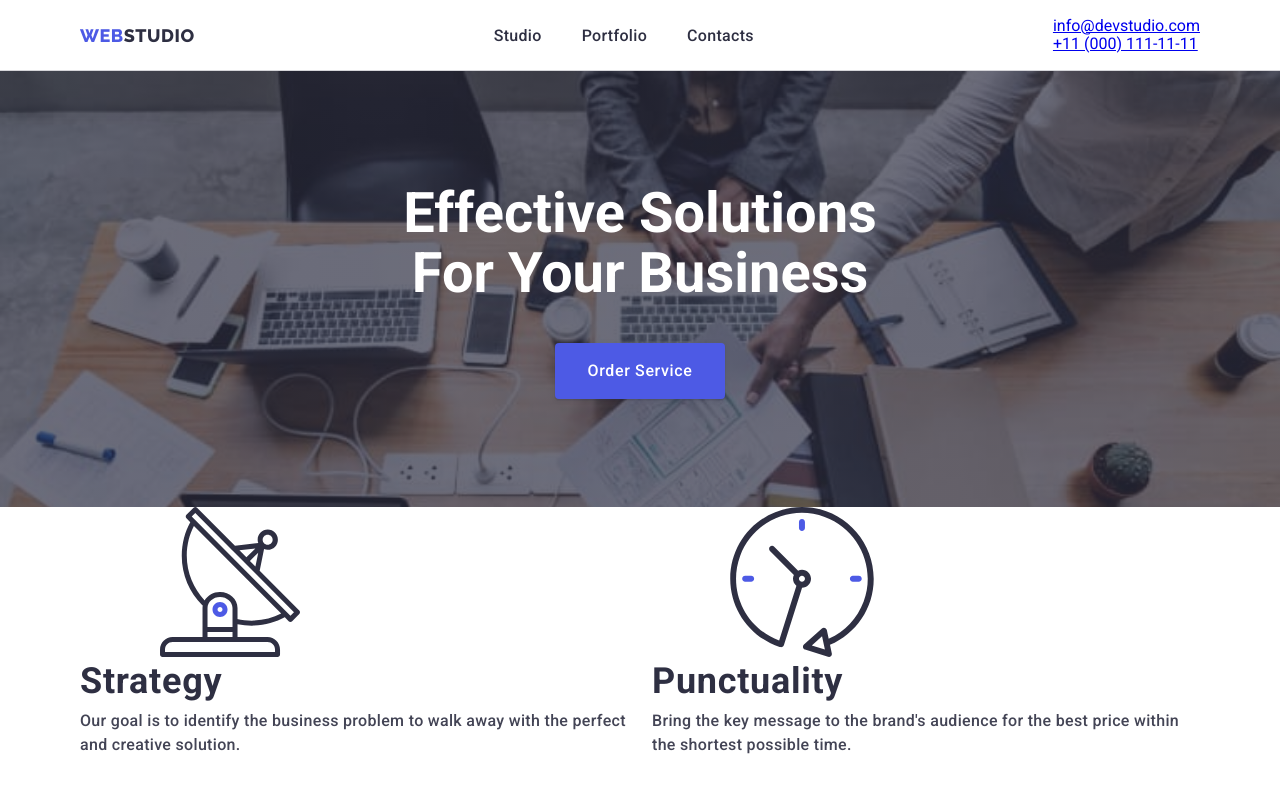
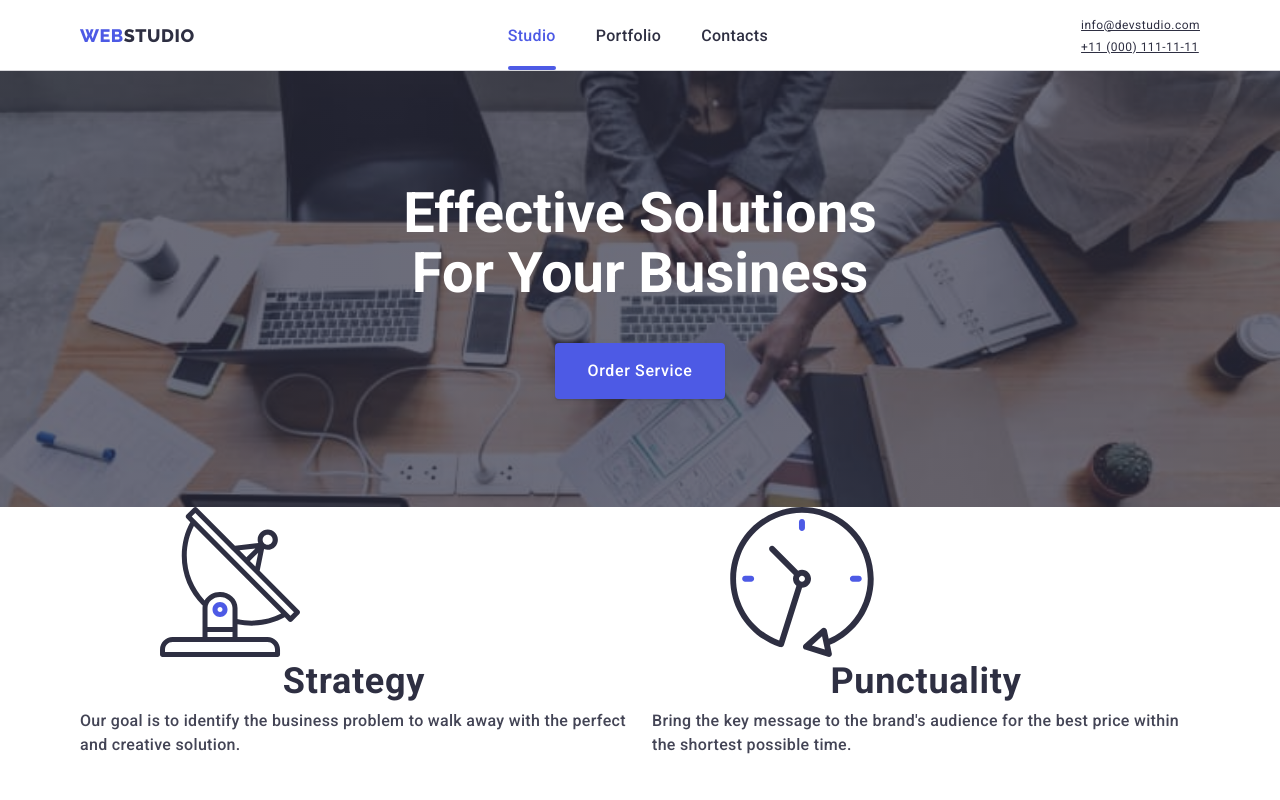
Before and after one commit to Dima-kzk/goit-markup-hw-07, a plain HTML site: page index.html in a window 1280 px wide. Shown: the top 800 px of the page. Drawn offline with nearby package versions, Linux system fonts and the light colour scheme.

Commit message:
correction_5

```diff
--- a/css/styles.css
+++ b/css/styles.css
@@ -384,8 +384,23 @@ p {
 
 /*=================== features ======================*/
 
+
 .features-title {
+    text-align: center;
+    font-weight: 700;
+    font-size: 36px;
+    line-height: calc(10 / 9);
+    letter-spacing: 0.02em;
+    margin-bottom: 8px;
+
     text-transform: capitalize;
+}
+
+.features-text {
+    font-style: normal;
+    font-weight: 500;
+    line-height: 1.5;
+    letter-spacing: 0.02em;
 }
 
 
@@ -1089,6 +1104,61 @@ container .social-link:hover,
         padding-bottom: 22px;
     }
 
+    .site-nav .link.current-page {
+        color: var(--iris);
+    }
+
+    .current-page {
+        position: relative;
+    }
+
+    .current-page::after {
+        position: absolute;
+        bottom: 0;
+        content: "";
+        display: block;
+        width: 100%;
+        height: 4px;
+        border-radius: 2px;
+        background-color: var(--iris);
+    }
+
+    .contacts .link {
+        color: var(--navy-blue);
+        font-size: 12px;
+        line-height: calc(4 / 3);
+        letter-spacing: 0.04em;
+
+        transition: color var(--transition-type);
+    }
+
+    .contacts .link:hover,
+    .contacts .link:focus {
+        color: var(--iris);
+    }
+
+    .contacts li + li {
+        margin-top: 4px;
+    }
+
+    .contacts .link[href="mailto:info@devstudio.com"] {
+        padding-top: 24px;
+    }
+
+    .contacts .link[href="tel:+11(000)111-11-11"] {
+        padding-bottom: 10px;
+    }
+
+
+
+
+
+
+
+
+
+
+
 /*  hero  */
 
     .hero{
@@ -1120,20 +1190,7 @@ container .social-link:hover,
         flex-basis: calc((100% - 24px)/2);
     }
 
-    .features-title {
-        font-weight: 700;
-        font-size: 36px;
-        line-height: calc(10 / 9);
-        letter-spacing: 0.02em;
-        margin-bottom: 8px;
-    }
 
-    .features-text {
-        font-style: normal;
-        font-weight: 500;
-        line-height: 1.5;
-        letter-spacing: 0.02em;
-    }
 
 
     .modal{
```
Also changed, not shown: portfolio.html (+2 -2 lines).
